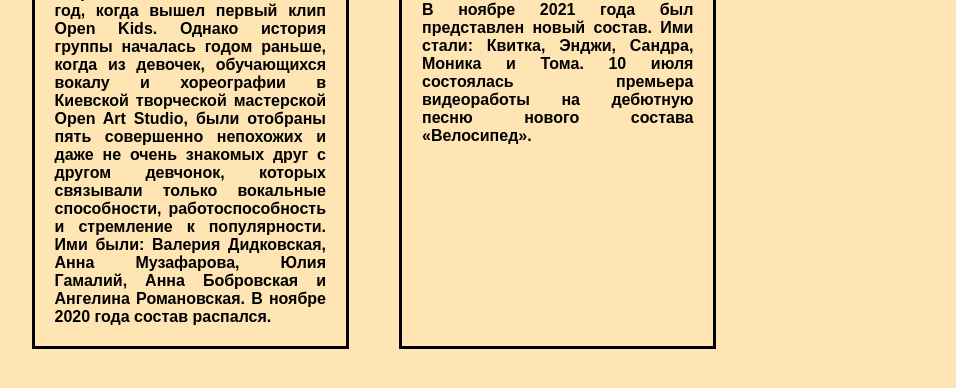
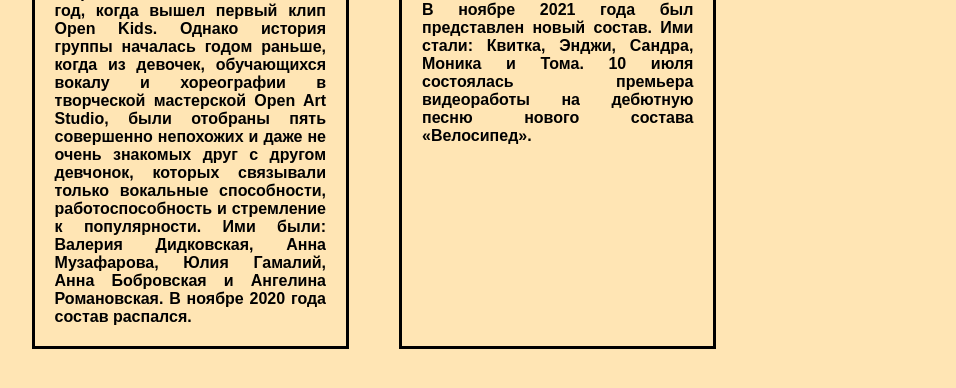
Before and after one commit to albina1210/OpenKids, a plain HTML site: page sostavy.html in a window 1280 px wide. Shown: the part 676-1064 px from the top of the page, without its empty margins (266-1222 px from the left). Drawn offline with Linux system fonts and the light colour scheme.

Commit message:
Update sostavy.html

```diff
--- a/sostavy.html
+++ b/sostavy.html
@@ -34,7 +34,7 @@
               считается 2012 год, когда вышел первый клип Open Kids.
               Однако история группы началась годом раньше,
               когда из девочек, обучающихся вокалу и хореографии в
-              Киевской творческой мастерской Open Art Studio,
+              творческой мастерской Open Art Studio,
               были отобраны пять совершенно непохожих и даже не очень
               знакомых друг с другом девчонок, которых связывали
               только вокальные способности, работоспособность и
```
